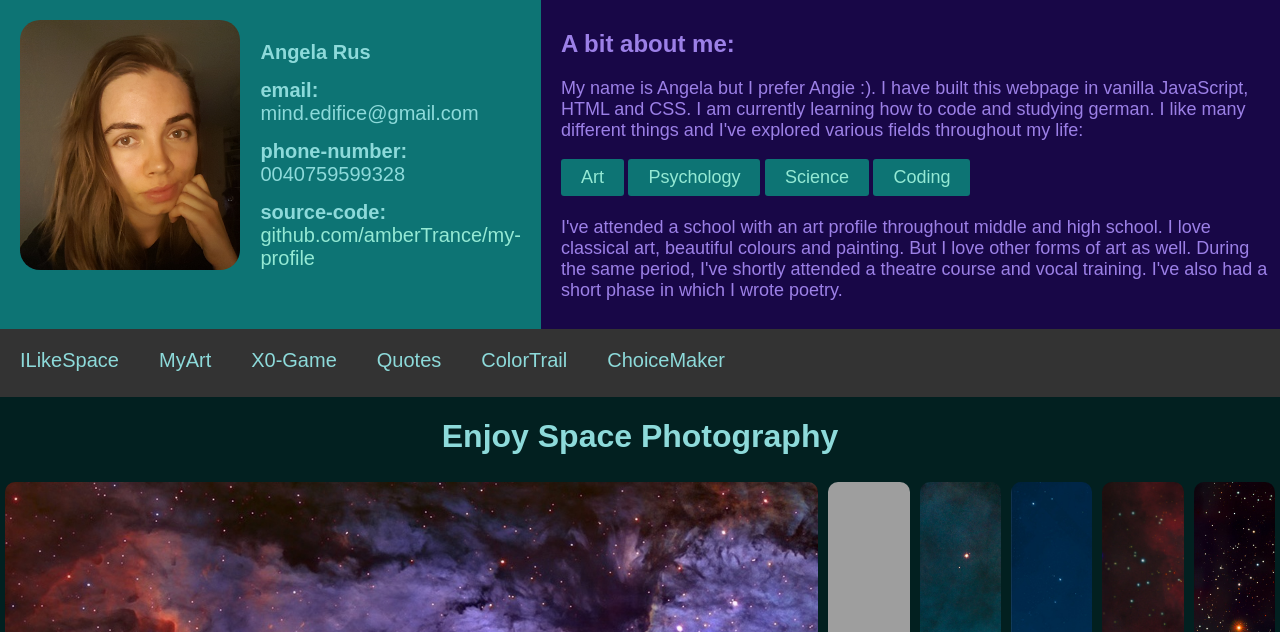
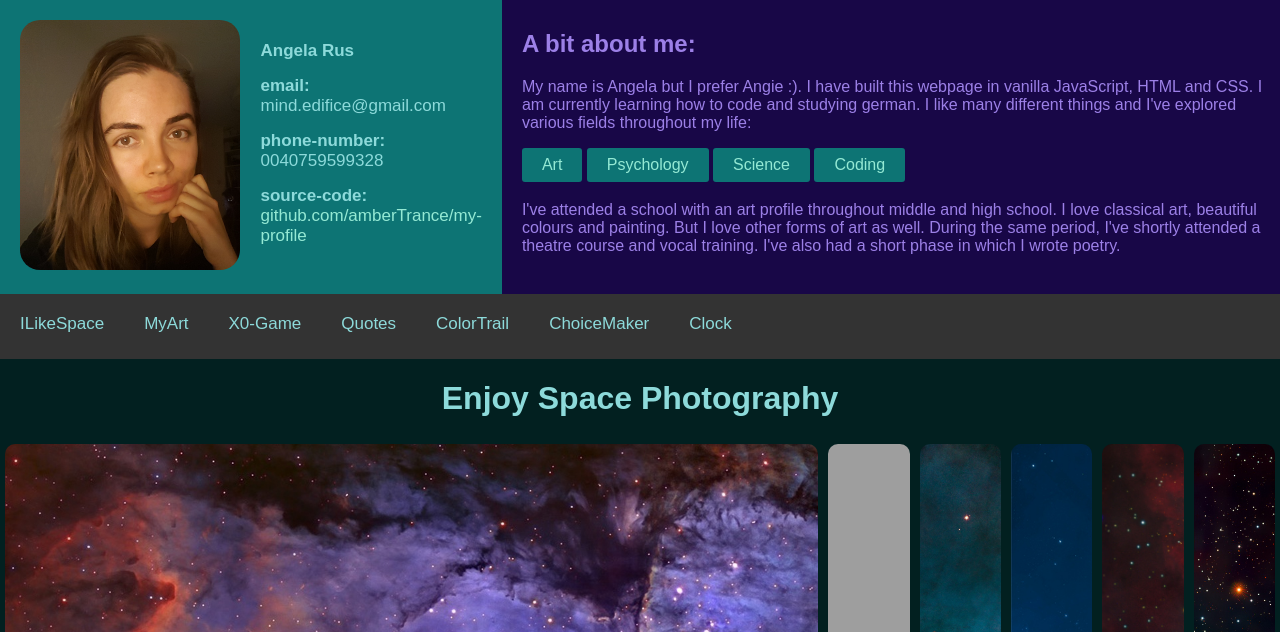
Before and after one commit to amberTrance/my-profile, a PHP site: page / in a window 1280 px wide. Shown: the top 632 px of the page. Run offline with PHP 8.4, Linux system fonts and the light colour scheme; some libraries are stand-ins or nearby versions; some web fonts are replaced; grey boxes are pictures that could not be loaded.

Commit message:
Clock project finished

```diff
--- a/index.html
+++ b/index.html
@@ -12,6 +12,7 @@
     <link rel="stylesheet" href="sections/quotes/quotes.css">
     <link rel="stylesheet" href="sections/color-trail/trail.css">
     <link rel="stylesheet" href="sections/choice-picker/choice.css">
+    <link rel="stylesheet" href="sections/clock/clock.css">
     <link rel="stylesheet" href="https://fonts.googleapis.com/css?family=Muli">
     <title>Angie's Profile</title>
 </head>
@@ -28,10 +29,10 @@
                 <!-- About details -->
                 <div class="section">
                     <ul>
-                        <li><b>Angela Rus</b></li>
-                        <li><b>email:</b> mind.edifice@gmail.com</li>
-                        <li><b>phone-number:</b> 0040759599328</li>
-                        <li><b>source-code: </b></b><a href="https://github.com/amberTrance/my-profile" target="_blank">github.com/amberTrance/my-profile</a></li>
+                        <li><span>Angela Rus</span></li>
+                        <li><span>email: </span> mind.edifice@gmail.com</li>
+                        <li><span>phone-number: </span> 0040759599328</li>
+                        <li><span>source-code: </span><a href="https://github.com/amberTrance/my-profile" target="_blank">github.com/amberTrance/my-profile</a></li>
                     </ul>
                 </div>
             </div>
@@ -96,6 +97,7 @@
         <li class="nav" onClick="showProject('quotes')">Quotes</li>
         <li class="nav" onClick="showProject('color')">ColorTrail</li>
         <li class="nav" onClick="showProject('choice')">ChoiceMaker</li>
+        <li class="nav" onClick="showProject('clock')">Clock</li>
         <li class="nav icon" onClick="toggleNavList()">&#9776;</li>
     </ul>
 
@@ -105,6 +107,7 @@
     <div id="quotes-placeholder" class="project hide"></div>
     <div id="color-trail-placeholder" class="project hide"></div>
     <div id="choice-picker-placeholder" class="project hide"></div>
+    <div id="clock-placeholder" class="project hide"></div>
 
     <script src="script.js"></script>
 </body>
--- a/script.js
+++ b/script.js
@@ -39,13 +39,14 @@ const showHobby = (hobby) => {
 let navbar = document.getElementById("navbar");
 
 let spaceProject, artProject, xoProject, quotesProject, colorTrailProject,
-choicePickProject
+choicePickProject, clockProject
 spaceProject = document.getElementById('space-cards-placeholder')
 artProject = document.getElementById('my-art-placeholder')
 xoProject = document.getElementById('xo-game-placeholder')
 quotesProject = document.getElementById('quotes-placeholder')
 colorTrailProject = document.getElementById('color-trail-placeholder')
 choicePickProject = document.getElementById('choice-picker-placeholder')
+clockProject = document.getElementById('clock-placeholder')
 
 let visibleProject = spaceProject;
 
@@ -79,6 +80,10 @@ const showProject = (project) => {
         case 'choice':
             choicePickProject.classList.remove('hide')
             visibleProject = choicePickProject
+            break
+        case 'clock':
+            clockProject.classList.remove('hide')
+            visibleProject = clockProject
     }
 }
 
@@ -99,4 +104,5 @@ $(function() {
     $("#quotes-placeholder").load("sections/quotes/quotes.html")
     $("#color-trail-placeholder").load("sections/color-trail/trail.html")
     $("#choice-picker-placeholder").load("sections/choice-picker/choice.html")
+    $("#clock-placeholder").load("sections/clock/clock.html")
 });
--- /dev/null
+++ b/sections/clock/clock.html
@@ -0,0 +1,10 @@
+<div class="blue"></div>
+<div class="clock">
+    <div class="circle"></div>
+
+    <div class="center"></div>
+    <div id="hour"></div>
+    <div id="minute"></div>
+    <div id="second"></div>
+</div>
+<script src="sections/clock/clock.js"></script>
--- /dev/null
+++ b/sections/clock/clock.js
@@ -0,0 +1,50 @@
+const second = document.getElementById("second")
+const minute = document.getElementById("minute")
+const hour = document.getElementById("hour")
+
+// Get date object and save hours, minutes and seconds in separate values
+var d = new Date()
+var min = d.getMinutes();
+var sec = d.getSeconds();
+var h = d.getHours()
+
+// For every second, increment 6 degrees (360deg / 60sec = 6)
+let sdeg = 6 * sec
+// Set the initial rotate value to the current value
+// 'translateX' centers the clock tongue
+second.style.transform = `translateX(-50%) rotate(${sdeg}deg)`
+
+// Seconds interval
+// Every second, increment 6 degrees
+setInterval(() => {
+    second.style.transform = `translateX(-50%) rotate(${sdeg}deg)`
+
+    sdeg += 6
+}, 1000)
+
+// For every minute, increment 6 degrees, plus 0.1 degrees for seconds
+// (360deg / 60min = 6) (6deg / 60sec = 0.1)
+mdeg = (6 * min) + (0.1 * sec)
+minute.style.transform = `translateX(-50%) rotate(${mdeg}deg)`
+
+// Minutes interval
+// every 10 seconds increment by 1
+// after 60 seconds, the minute clock tongue moves 6 deg
+setInterval(() => {
+    minute.style.transform = `translateX(-50%) rotate(${mdeg}deg)`
+
+    mdeg += 1
+}, 10000)
+
+// For every hour, increment 30deg + 0.5 deg for each minute
+// (360deg / 12hours = 30deg) (30deg / 60min = 0.5)
+hdeg = (30 * h) + (0.5 * min)
+hour.style.transform = `translateX(-50%) rotate(${hdeg}deg)`
+
+// 3.600.000 miliseconds in an hour
+// 30deg every 3.600.000 ms => 30/60 every 3.600.000/60 = 0.5deg every 60.000ms (1 min)
+// every 60 seconds, the hour tongue moves 0.5deg
+setInterval(() => {
+    hour.style.transform = `translateX(-50%) rotate(${hdeg}deg)`
+    hdeg += 0.5
+}, 60000)
--- a/sections/space-cards/space.css
+++ b/sections/space-cards/space.css
@@ -1,7 +1,3 @@
-h1 {
-    color: rgb(141, 218, 218);
-    text-align:center
-}
 /* Space Panels */
 .img1 {
     background-image: url(img/first.jpg);
--- a/styles.css
+++ b/styles.css
@@ -10,6 +10,11 @@ a {
     color:rgb(148, 233, 212)
 }
 
+h1 {
+    color: rgb(141, 218, 218);
+    text-align:center
+}
+
 .row, .about {
     display: flex;
 }
@@ -19,7 +24,7 @@ a {
 }
 
 .column p {
-    font-size: large;
+    font-size: medium;
 }
 
 .profilePicture {
@@ -34,8 +39,12 @@ a {
 
 .section li, .nav {
     margin-bottom: 5px;
-    font-size: 20px;
+    font-size: 17px;
     color:rgb(141, 218, 218)
+}
+
+li span {
+    font-weight: bold;
 }
 
 .section li {
@@ -63,7 +72,7 @@ a {
     border: none;
     padding: 8px 20px;
     text-align: center;
-    font-size: 18px;
+    font-size: medium;
     margin-bottom: 3px;
     border-radius: 3px;
     color: rgb(148, 233, 212);
```
Also changed, not shown: sections/clock/clock.css (added, +69 -0 lines), sections/clock/blue.jpg (added).
